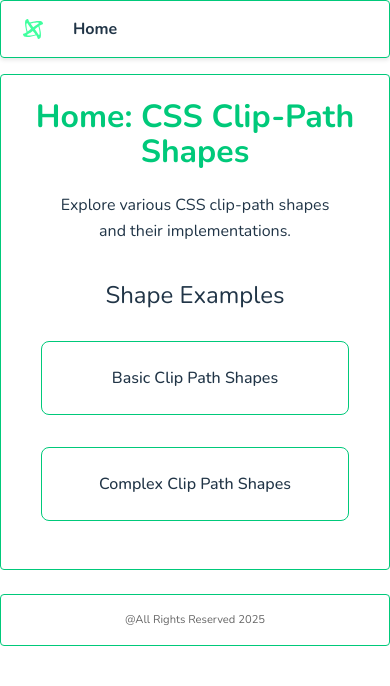
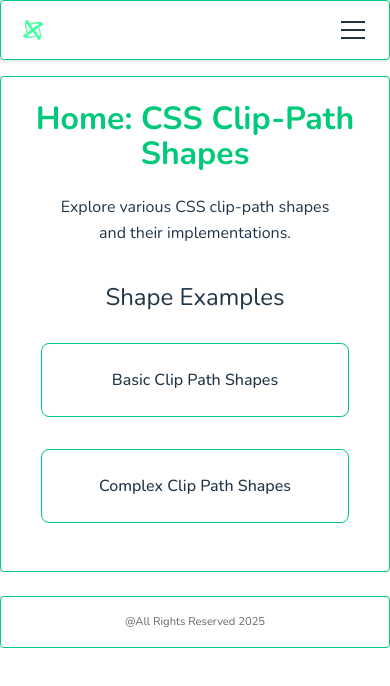
Before and after one commit to allasas11/css-clip-path-shapes, a React (Vite) app: page / in a window 390 px wide. Shown: the top 686 px of the page. Built offline with nearby package versions, Linux system fonts and the light colour scheme.

Commit message:
mobile menu implemented

```diff
--- a/src/components/MainNavigation.module.scss
+++ b/src/components/MainNavigation.module.scss
@@ -33,6 +33,9 @@ $transition-duration: 0.3s;
   border-radius: $nav-border-radius;
   border: 1px solid var(--accent-color);
   margin-bottom: $nav-margin-bottom;
+  position: relative;
+  z-index: 1001;
+
 
   .navigationContainer {
       flex: 1;
@@ -40,10 +43,15 @@ $transition-duration: 0.3s;
       .navigationList {
          list-style: none;
          display: flex;
+         justify-content: flex-end;
          gap: clamp(0.5rem, 2vw, 1rem);
          width: 100%;
          margin: 0;
          padding: 0;
+
+         @media (max-width: 768px) {
+            display: none;
+         }
 
          .navigationItem {
             margin: 0;
@@ -64,6 +72,59 @@ $transition-duration: 0.3s;
          }
          }
       }
+
+      .mobileMenuButton {
+         display: none;
+         background: none;
+         border: none;
+         cursor: pointer;
+         padding: 0.5rem;
+         margin-left: auto;
+         color: var(--text-color);
+
+         @media (max-width: 768px) {
+         display: block;
+         }
+
+         .hamburgerIcon {
+         width: 24px;
+         height: 18px;
+         display: flex;
+         flex-direction: column;
+         justify-content: space-between;
+
+         span {
+            width: 100%;
+            height: 2px;
+            background-color: var(--text-color);
+            transition: all 0.3s ease;
+
+            &:nth-child(1) {
+               transform-origin: left;
+            }
+            &:nth-child(2) {
+               transform-origin: center;
+            }
+            &:nth-child(3) {
+               transform-origin: left;
+            }
+         }
+
+         &.isOpen {
+            span:nth-child(1) {
+               transform: rotate(25deg) translate(2px, 2px);
+            }
+            span:nth-child(2) {
+               opacity: 0;
+               transform: scaleX(0);
+            }
+            span:nth-child(3) {
+               transform: rotate(-25deg) translate(2px, -2px);
+            }
+         }
+         }
+      }
+
    }
 
   .logoContainer {
@@ -80,3 +141,78 @@ $transition-duration: 0.3s;
       }
    }
 }
+
+.mobileMenuOverlay {
+  display: none;
+  position: fixed;
+  top: 0;
+  left: 0;
+  width: 100vw;
+  height: 100vh;
+  background-color: rgba(0, 0, 0, 0.8);
+  z-index: 1000;
+  opacity: 0;
+  transition: opacity $transition-duration ease;
+
+  @media (max-width: 768px) {
+    &.isOpen {
+      display: block;
+      opacity: 1;
+    }
+  }
+}
+
+.mobileMenu {
+  display: none;
+  position: fixed;
+  top: 0;
+  left: 0;
+  width: 100vw;
+  height: 100vh;
+  background-color: var(--bg-color);
+  z-index: 1000;
+  padding-top: calc(#{$logo-size} + #{$nav-padding} * 2 + 2rem);
+  transform: translateY(-100%);
+  transition: transform $transition-duration ease;
+
+  @media (max-width: 768px) {
+    &.isOpen {
+      display: block;
+      transform: translateY(0);
+    }
+  }
+
+   .mobileMenuList {
+      list-style: none;
+      margin: 0;
+      padding: 2rem;
+      height: 100%;
+      display: flex;
+      flex-direction: column;
+      justify-content: flex-start;
+      gap: 1rem;
+
+      .mobileMenuItem {
+         .mobileMenuLink {
+         @include linkBase;
+         display: block;
+         padding: 1.5rem 1rem;
+         border-bottom: 1px solid var(--accent-color);
+         font-size: clamp(1.25rem, 4vw, 1.5rem);
+         text-align: center;
+         border-radius: $nav-border-radius;
+
+         &:hover {
+            background-color: var(--accent-color);
+            color: var(--bg-color);
+            transform: scale(1.02);
+         }
+
+         &:last-child {
+            border-bottom: none;
+         }
+         }
+      }
+
+   }
+}
--- a/src/components/MainNavigation.tsx
+++ b/src/components/MainNavigation.tsx
@@ -1,22 +1,82 @@
+import { useState } from 'react';
 import styles from "./MainNavigation.module.scss";
 
 function MainNavigation() {
+  const [isMobileMenuOpen, setIsMobileMenuOpen] = useState(false);
+
+  const toggleMobileMenu = () => {
+    setIsMobileMenuOpen(!isMobileMenuOpen);
+  };
+
+  const closeMobileMenu = () => {
+    setIsMobileMenuOpen(false);
+  };
+
   return (
+    <>
       <nav className={styles.mainNavigation}>
         <div className={styles.logoContainer}>
           <img src="/public/assets/Logo_1080x1080.svg" alt="Logo" className={styles.logoWrapper} />
         </div>
+
         <div className={styles.navigationContainer}>
+          {/* Desktop Navigation */}
           <ul className={styles.navigationList}>
             <li className={styles.navigationItem}>
-            <a
-              className={styles.navigationLink}
-              href="/">Home
+              <a className={styles.navigationLink} href="/">Home</a>
+            </li>
+            <li className={styles.navigationItem}>
+              <a className={styles.navigationLink} href="/basic-clip-path">Basic Shapes</a>
+            </li>
+            <li className={styles.navigationItem}>
+              <a className={styles.navigationLink} href="/complex-clip-path">Complex Shapes</a>
+            </li>
+          </ul>
+
+          {/* Mobile Menu Button */}
+          <button
+            className={styles.mobileMenuButton}
+            onClick={toggleMobileMenu}
+            aria-label="Toggle mobile menu"
+            aria-expanded={isMobileMenuOpen}
+          >
+            <div className={`${styles.hamburgerIcon} ${isMobileMenuOpen ? styles.isOpen : ''}`}>
+              <span></span>
+              <span></span>
+              <span></span>
+            </div>
+          </button>
+        </div>
+      </nav>
+
+      {/* Mobile Menu Overlay */}
+      <div
+        className={`${styles.mobileMenuOverlay} ${isMobileMenuOpen ? styles.isOpen : ''}`}
+        onClick={closeMobileMenu}
+      />
+
+      {/* Full-Screen Mobile Menu */}
+      <div className={`${styles.mobileMenu} ${isMobileMenuOpen ? styles.isOpen : ''}`}>
+        <ul className={styles.mobileMenuList}>
+          <li className={styles.mobileMenuItem}>
+            <a className={styles.mobileMenuLink} href="/" onClick={closeMobileMenu}>
+              Home
             </a>
           </li>
+          <li className={styles.mobileMenuItem}>
+            <a className={styles.mobileMenuLink} href="/basic-clip-path" onClick={closeMobileMenu}>
+              Basic Shapes
+            </a>
+          </li>
+          <li className={styles.mobileMenuItem}>
+            <a className={styles.mobileMenuLink} href="/complex-clip-path" onClick={closeMobileMenu}>
+              Complex Shapes
+            </a>
+          </li>
+
         </ul>
       </div>
-    </nav>
+    </>
   );
 }
 
```
Lines whose indentation alone changed are shown as unchanged.
